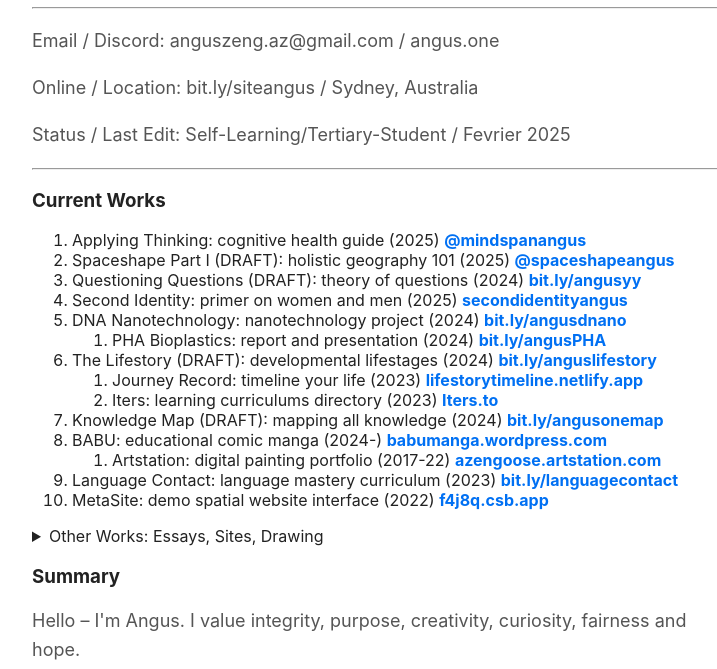
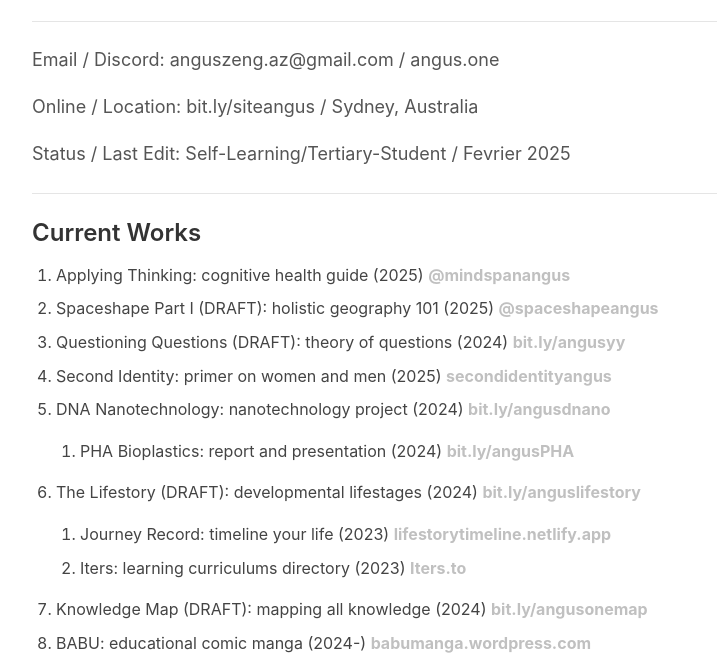
Before and after one commit to siteangus/siteangus.github.io, a plain HTML site: page index.html in a window 1280 px wide. Shown: the part 103-772 px from the top of the page, without its empty margins (258-975 px from the left). Drawn offline with Linux system fonts and the light colour scheme.

Commit message:
Update style.css

```diff
--- a/style.css
+++ b/style.css
@@ -25,6 +25,20 @@
     margin-bottom: 10px;
 }
 
+h2 {
+    font-size: 1.75rem;
+    font-weight: 600;
+    margin: 1.5rem 0 1rem;
+    color: #242424;
+}
+
+h3 {
+    font-size: 1.5rem;
+    font-weight: 600;
+    margin: 1.25rem 0 0.75rem;
+    color: #333;
+}
+
 p {
     font-size: 18px;
     line-height: 1.6;
@@ -32,7 +46,7 @@
 }
 
 a {
-    color: #0070f3;
+    color: #C0C0C0;
     text-decoration: none;
     font-weight: 500;
 }
@@ -40,3 +54,47 @@
 a:hover {
     text-decoration: underline;
 }
+
+hr {
+    border: none;
+    height: 1px;
+    background-color: rgba(0, 0, 0, 0.1);
+    margin: 1.5rem 0;
+}
+
+ol {
+    padding-left: 1.5rem;
+    margin: 1rem 0;
+}
+
+li {
+    font-size: 1rem;
+    line-height: 1.6;
+    color: #444;
+    margin-bottom: 0.5rem;
+}
+
+details {
+    background: #f7f7f7;
+    border-radius: 6px;
+    padding: 0.75rem 1rem;
+    margin: 1rem 0;
+    cursor: pointer;
+    transition: background 0.2s ease;
+}
+
+details:hover {
+    background: #efefef;
+}
+
+summary {
+    font-weight: 600;
+    font-size: 1.1rem;
+    color: #222;
+    cursor: pointer;
+}
+
+details[open] {
+    background: #eaeaea;
+    padding-bottom: 0.5rem;
+}
```
